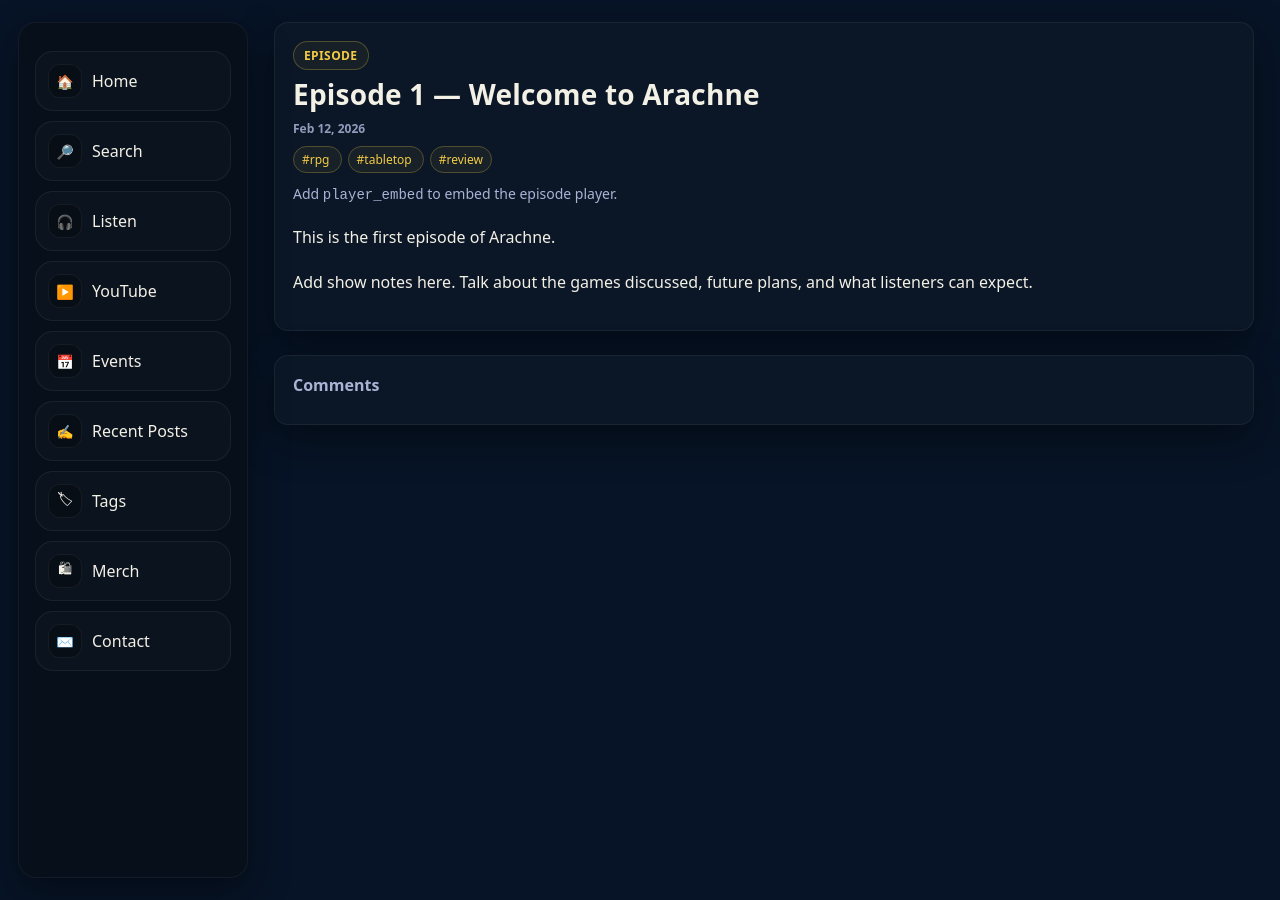
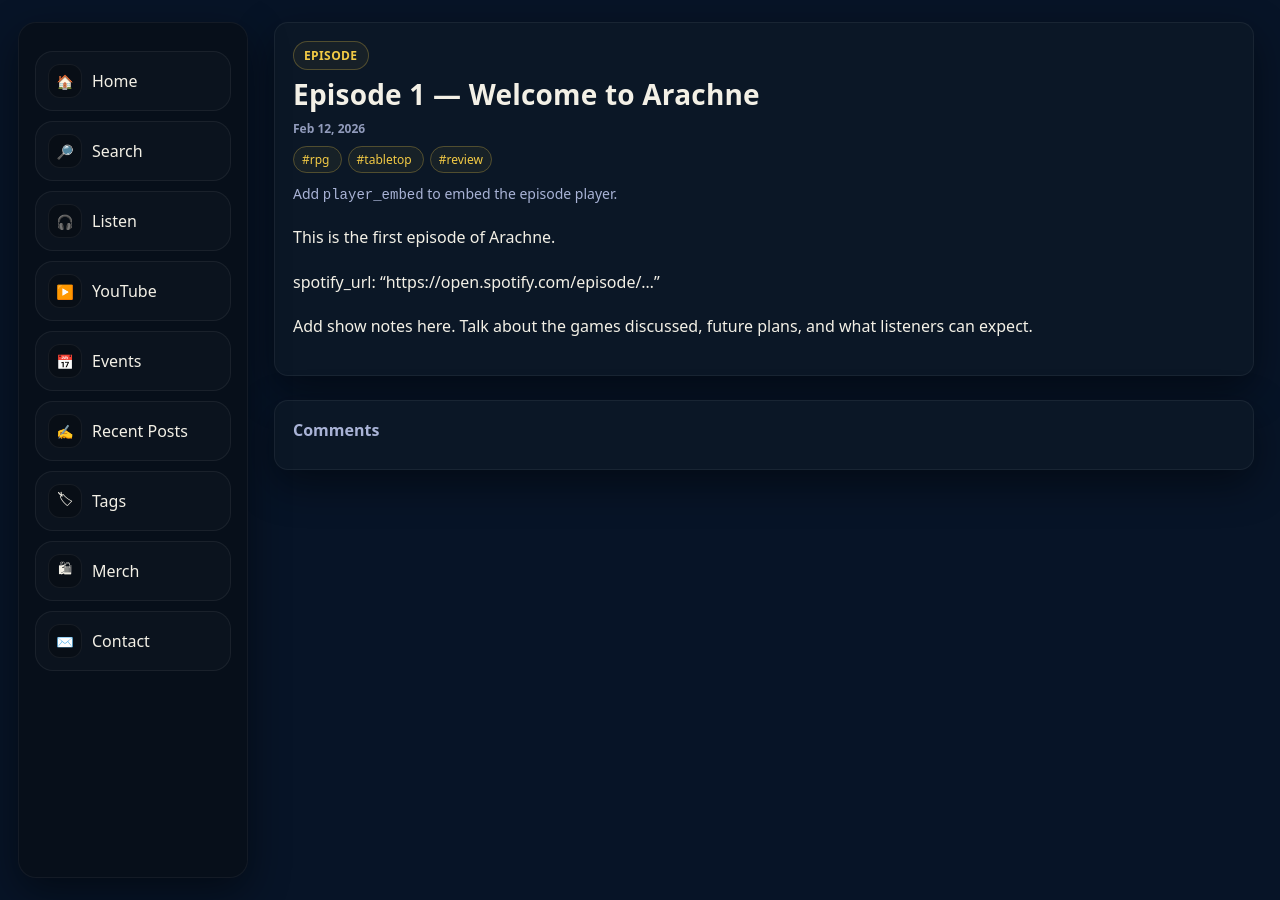
Before and after one commit to InventorofSoup/ArachneAWebsite, a Jekyll site: the page built from _posts/2026-02-12-episode-1-welcome-to-arachne.md, in a window 1280 px wide. Built offline with Jekyll 4.4.1, drawn with Linux system fonts in a browser that asks for light colours; comment, search, counter and statistics services are not loaded; some of the changed lines change nothing that is shown.

Commit message:
Update 2026-02-12-episode-1-welcome-to-arachne.md

```diff
--- a/_posts/2026-02-12-episode-1-welcome-to-arachne.md
+++ b/_posts/2026-02-12-episode-1-welcome-to-arachne.md
@@ -9,4 +9,6 @@ tags: [rpg, tabletop, review]
 
 This is the first episode of Arachne.
 
+spotify_url: "https://open.spotify.com/episode/..."
+
 Add show notes here. Talk about the games discussed, future plans, and what listeners can expect.
```
